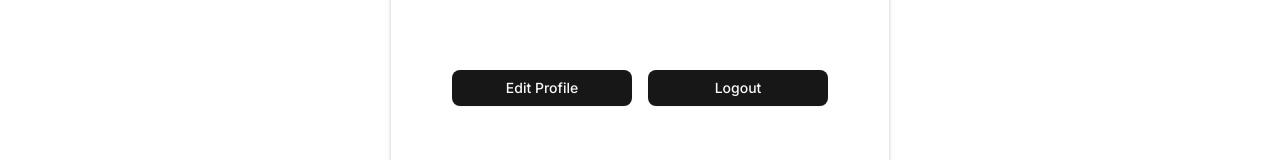
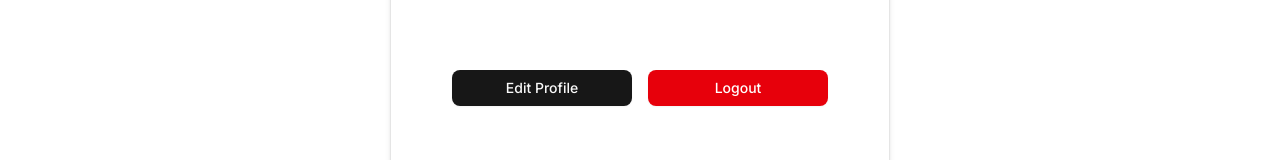
Before and after one commit to ChamikaJayarathna/KeyNestFrontend, a React (Vite) app: page /profile/1 in a window 1280 px wide. Shown: the part 363-523 px from the top of the page. Built offline with nearby package versions, Linux system fonts and the light colour scheme.

Commit message:
update ProfileCard.jsx v4

```diff
--- a/src/components/ProfileCard.jsx
+++ b/src/components/ProfileCard.jsx
@@ -53,7 +53,11 @@ const ProfileCard = () => {
             >
               Edit Profile
             </Button>
-            <Button className="flex-1 max-w-[180px]" onClick={handleLogout}>
+            <Button
+              className="flex-1 max-w-[180px]"
+              onClick={handleLogout}
+              variant="destructive"
+            >
               Logout
             </Button>
           </div>
```
